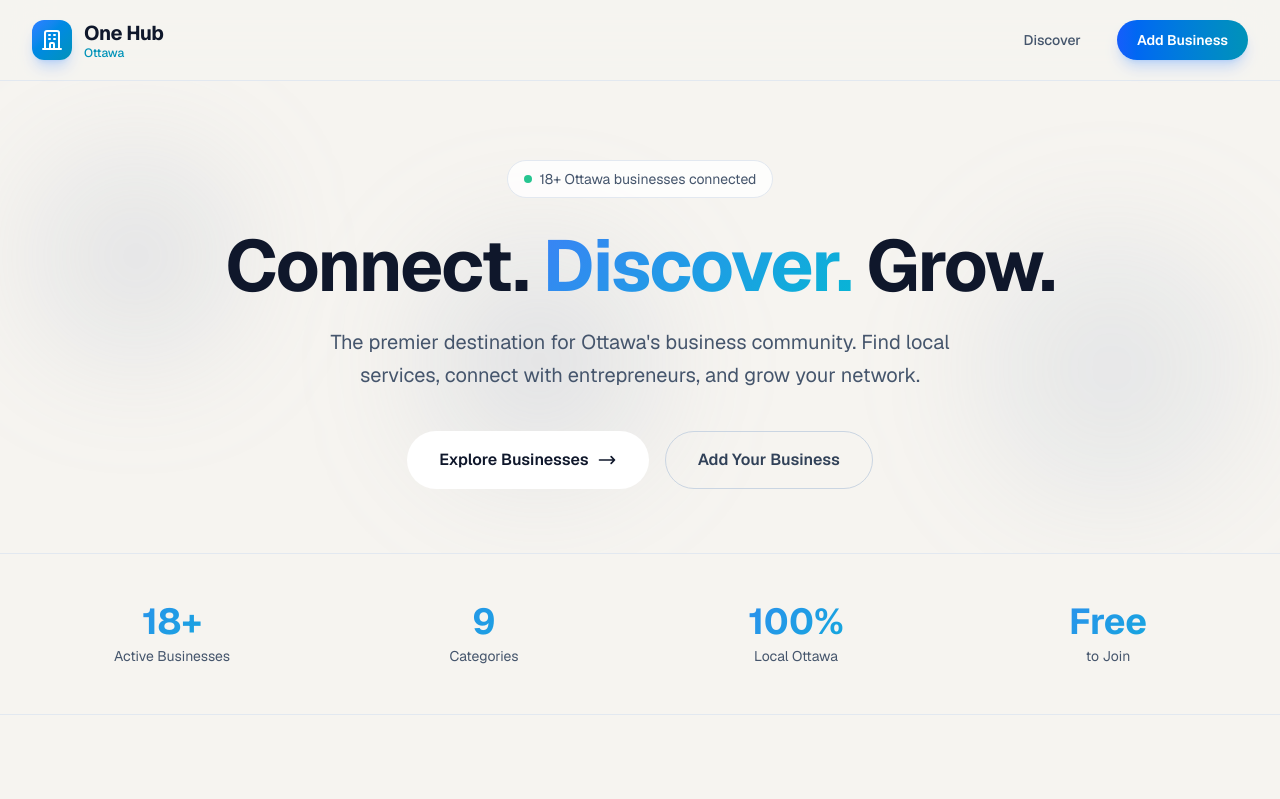
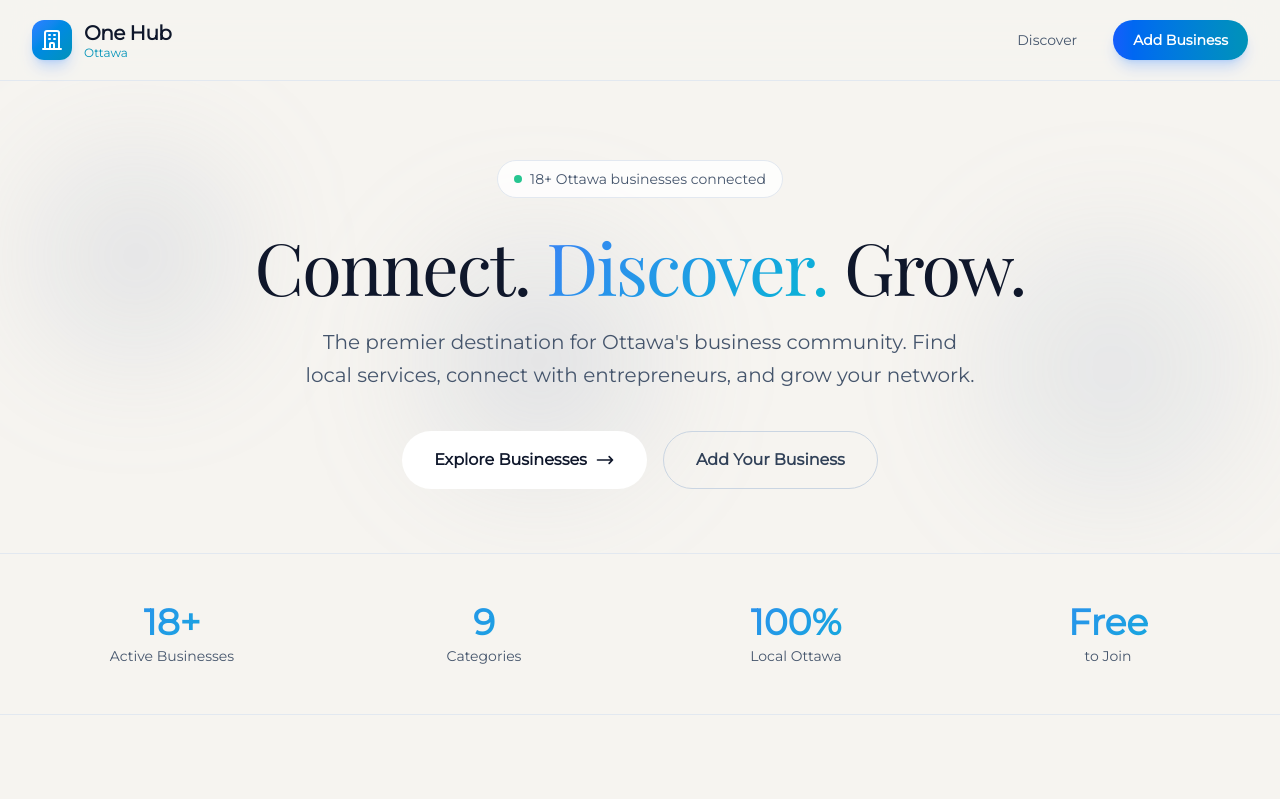
Before and after one commit to Ini1234/onehub-frontend, a Next.js app: page / in a window 1280 px wide. Shown: the top 799 px of the page. Built offline with nearby package versions, Linux system fonts and the light colour scheme.

Commit message:
some changes

```diff
--- a/app/globals.css
+++ b/app/globals.css
@@ -2,14 +2,14 @@
 
 :root {
   --background: #f6f4f0;
-  --foreground: #1e293b;
+  --foreground: #000000;
 }
 
 @theme inline {
   --color-background: var(--background);
   --color-foreground: var(--foreground);
-  --font-sans: var(--font-geist-sans);
-  --font-mono: var(--font-geist-mono);
+  --font-sans: var(--font-montserrat), system-ui, sans-serif;
+  --font-display: var(--font-playfair-display), Georgia, serif;
 }
 
 html {
@@ -20,7 +20,13 @@ body {
   background: #f6f4f0;
   background-attachment: fixed;
   color: var(--foreground);
-  font-family: var(--font-geist-sans), system-ui, sans-serif;
+  font-family: var(--font-montserrat), system-ui, sans-serif;
+}
+
+/* Headings use Playfair Display */
+h1, h2, h3, h4, h5, h6 {
+  font-family: var(--font-playfair-display), Georgia, serif;
+  font-weight: 400;
 }
 
 /* Custom scrollbar */
--- a/app/layout.tsx
+++ b/app/layout.tsx
@@ -1,16 +1,18 @@
 import type { Metadata } from "next";
-import { Geist, Geist_Mono } from "next/font/google";
+import { Montserrat, Playfair_Display } from "next/font/google";
 import "./globals.css";
 import Link from "next/link";
 
-const geistSans = Geist({
-  variable: "--font-geist-sans",
+const montserrat = Montserrat({
+  variable: "--font-montserrat",
   subsets: ["latin"],
+  weight: "400",
 });
 
-const geistMono = Geist_Mono({
-  variable: "--font-geist-mono",
+const playfairDisplay = Playfair_Display({
+  variable: "--font-playfair-display",
   subsets: ["latin"],
+  weight: "400",
 });
 
 export const metadata: Metadata = {
@@ -26,7 +28,7 @@ export default function RootLayout({
   return (
     <html lang="en" className="scroll-smooth">
       <body
-        className={`${geistSans.variable} ${geistMono.variable} antialiased min-h-screen bg-[#f6f4f0] text-slate-800`}
+        className={`${montserrat.variable} ${playfairDisplay.variable} antialiased min-h-screen bg-[#f6f4f0] text-black font-sans`}
       >
         <nav className="fixed top-0 left-0 right-0 z-50 backdrop-blur-xl bg-[#f6f4f0]/90 border-b border-slate-200">
           <div className="max-w-7xl mx-auto px-4 sm:px-6 lg:px-8">
```
